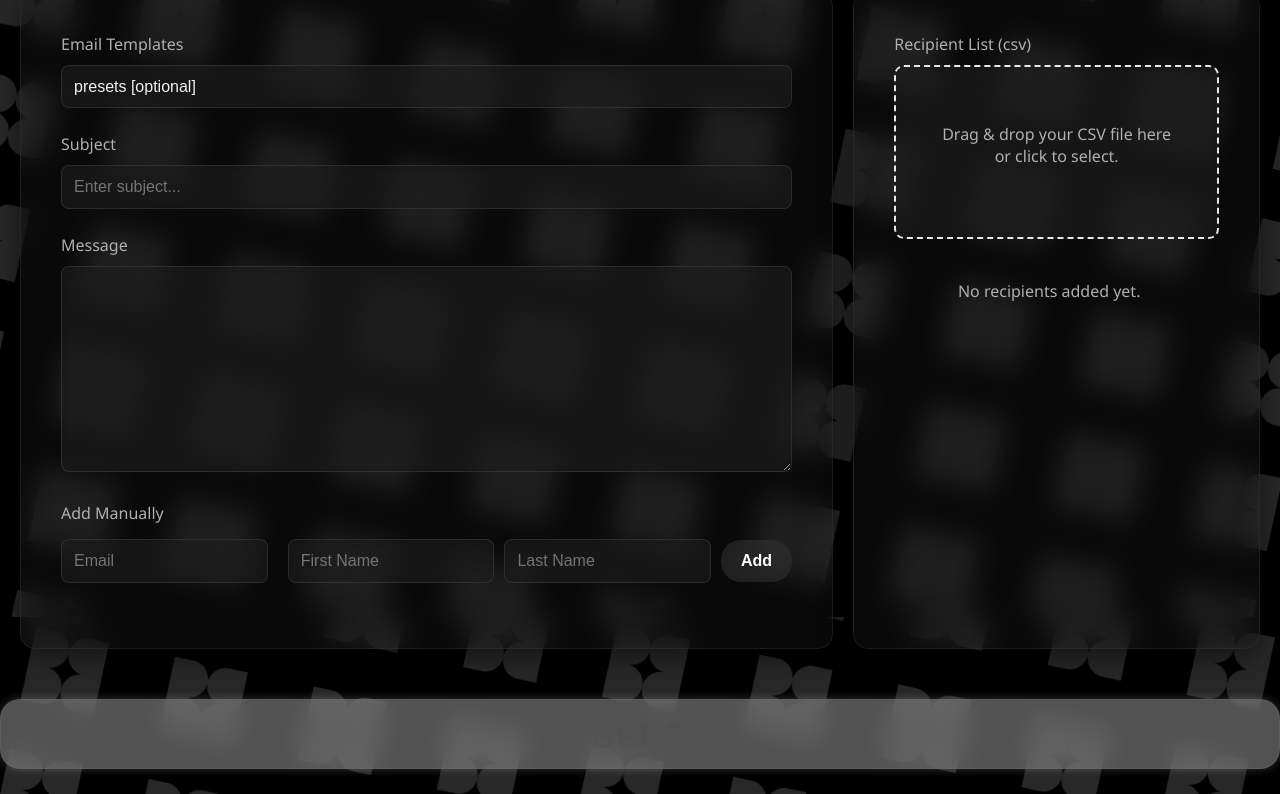
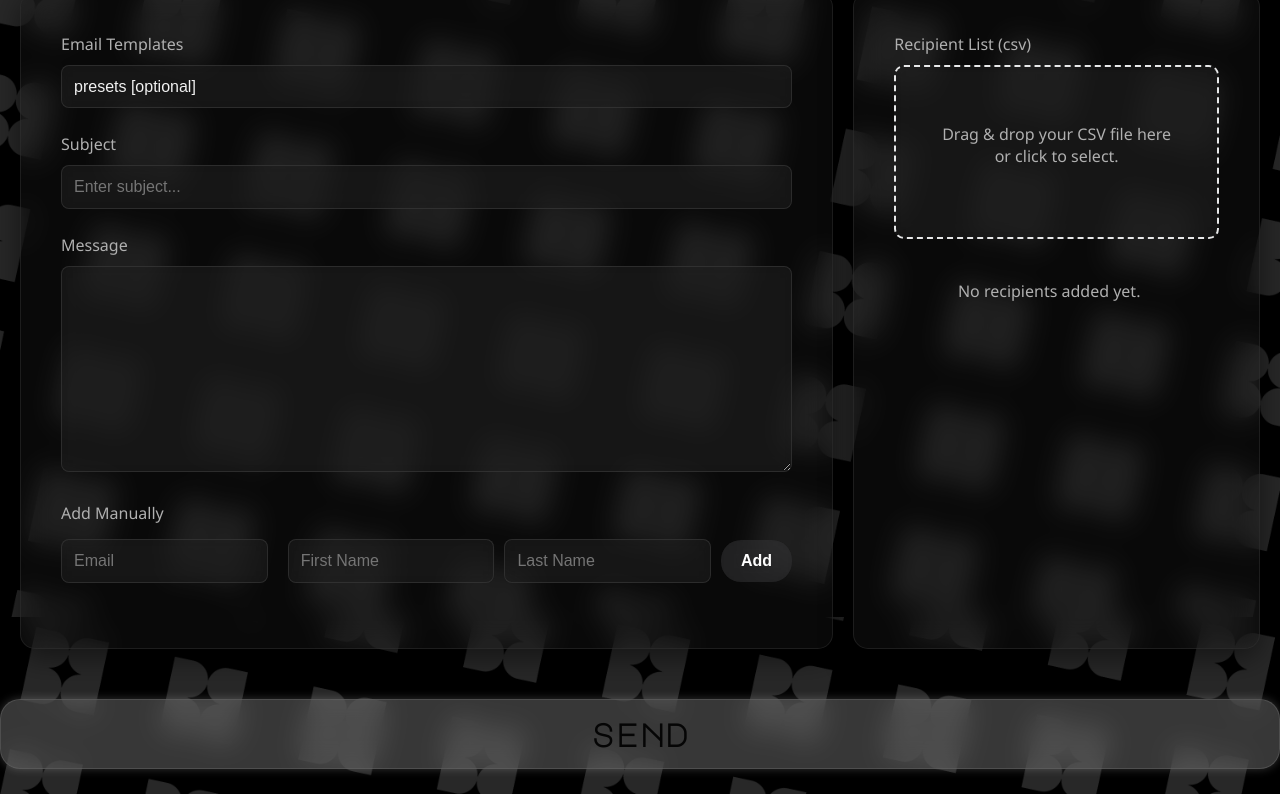
Before and after one commit to imKUTTAPAN/bulk-email-app, a plain HTML site: page index.html in a window 1280 px wide. Shown: the part 183-977 px from the top of the page. Drawn offline with nearby package versions, Linux system fonts and the light colour scheme.

Commit message:
send button color

```diff
--- a/style.css
+++ b/style.css
@@ -155,9 +155,9 @@ select:focus {
 .send-btn {
     width: 100%;
     padding: 18px;
-    background-color: rgba(163, 162, 162, 0.509);
+    background-color: rgba(163, 162, 162, 0.339);
     border: 1px solid rgba(102, 102, 102, 0.5);
-    color: rgba(80, 80, 80, 0.556);
+    color: rgba(0, 0, 0, 0.904);
     font-size: 2.0em;
     font-weight: bold;
     letter-spacing: 1px;
@@ -171,7 +171,7 @@ select:focus {
 }
 
 .send-btn:hover {
-    background-color: rgba(100, 100, 100, 0.8);
+    background-color: rgba(100, 100, 100, 0.518);
     box-shadow: 0 0 20px rgba(255, 255, 255, 0.5);
     color: #d4d1d1;
 }
```
